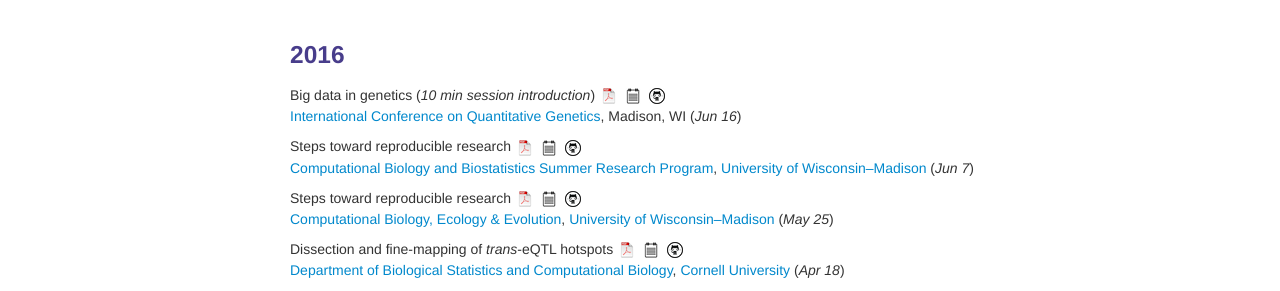
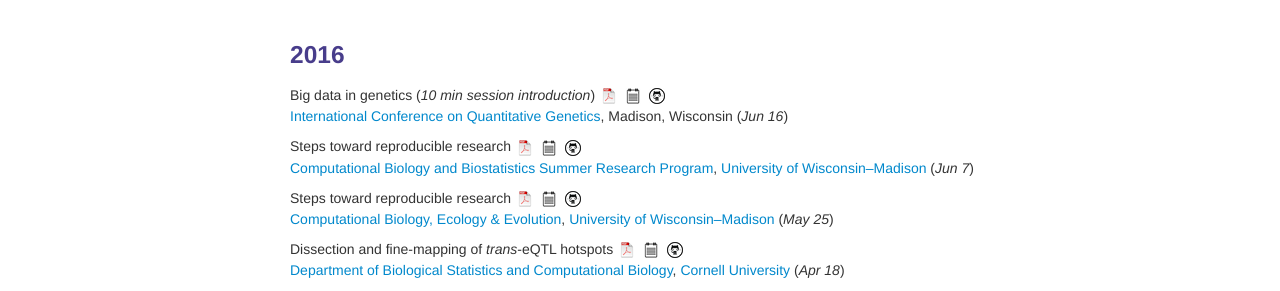
Before and after one commit to kbroman/kbroman.github.io, a Jekyll site: the page built from pages/talks.md, in a window 1280 px wide and 900 px high. Shown: the part 127-418 px from the top of the window. Built offline with Jekyll 4.4.1, drawn with Linux system fonts in a browser that asks for light colours; some of the changed text lies outside the part shown.

Commit message:
pages/talks: WI -> Wisconsin

```diff
--- a/pages/talks.md
+++ b/pages/talks.md
@@ -13,7 +13,7 @@ Big data in genetics (_10 min session introduction_)
 [![pdf w/notes](icons16/notes-icon.png)](https://www.biostat.wisc.edu/~kbroman/presentations/icqg2016_withnotes.pdf)
 [![github](icons16/github-icon.png)](https://github.com/kbroman/Talk_ICQG2016)<br/>
 [International Conference on Quantitative Genetics](http://www.icqg5.org),
-Madison, WI (_Jun 16_)
+Madison, Wisconsin (_Jun 16_)
 
 Steps toward reproducible research
 [![pdf](icons16/pdf-icon.png)](https://www.biostat.wisc.edu/~kbroman/presentations/repro_research_CBB2016.pdf)
@@ -301,7 +301,7 @@ MAGIC design and other topics
 
 Interactive graphics for high-dimensional genetic data  [![html](icons16/html-icon.png)](https://www.biostat.wisc.edu/~kbroman/presentations/CTC2013)
 [![github](icons16/github-icon.png)](http://github.com/kbroman/Talk_CTC2013)<br/>
-[Complex Trait Community 12th annual meeting](http://rqtl.org/ctc2013), Madison, WI (_May 31_)
+[Complex Trait Community 12th annual meeting](http://rqtl.org/ctc2013), Madison, Wisconsin (_May 31_)
 
 Why aren&rsquo;t all of our graphs interactive?  [![html](icons16/html-icon.png)](https://www.biostat.wisc.edu/~kbroman/presentations/InteractiveGraphs3)
 [![github](icons16/github-icon.png)](http://github.com/kbroman/Talk_InteractiveGraphs3)
```
